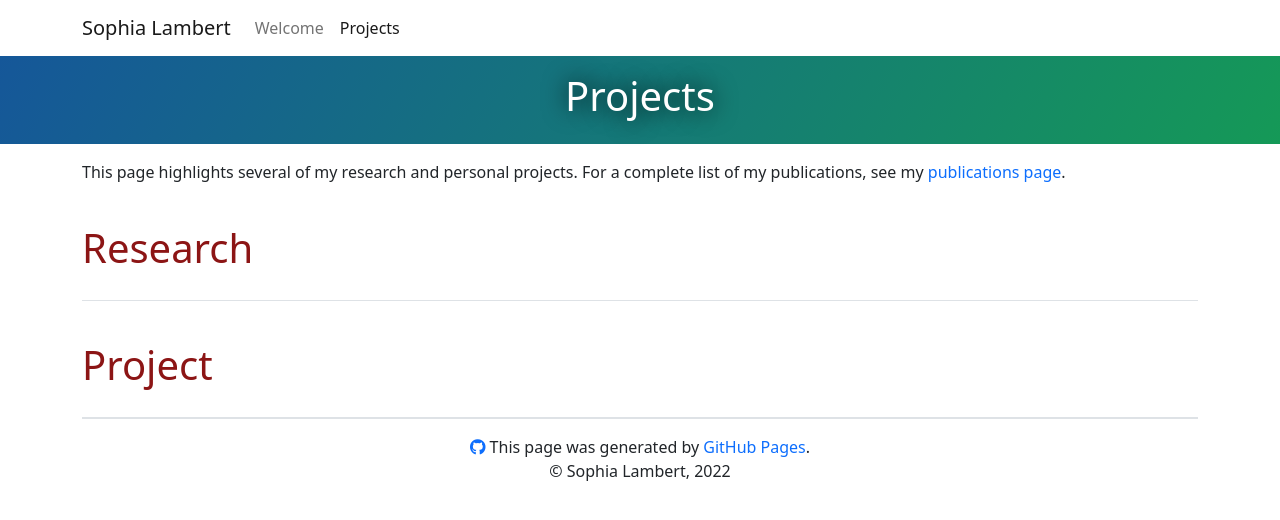
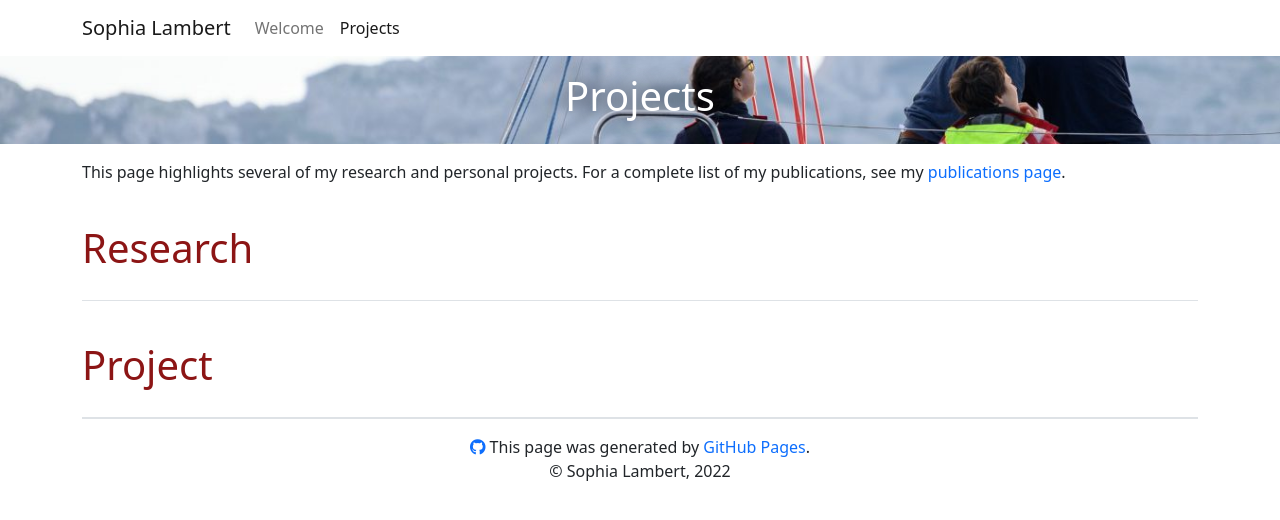
Before and after one commit to sophia-lambert/sophia-lambert.github.io, a Jekyll site: the page built from research.md, in a window 1280 px wide. Shown: the top 520 px of the page. Built offline with Jekyll 4.4.1, drawn with Linux system fonts in a browser that asks for light colours.

Commit message:
Update website.css

```diff
--- a/css/website.css
+++ b/css/website.css
@@ -36,8 +36,7 @@ header {
 }
 
 .header-page {
-  background-color: #159957;
-  background-image: linear-gradient(120deg, #155799, #159957);
+background: url("../images/banner_home.jpg") center center/cover;
 }
 
 .page-description {
```
